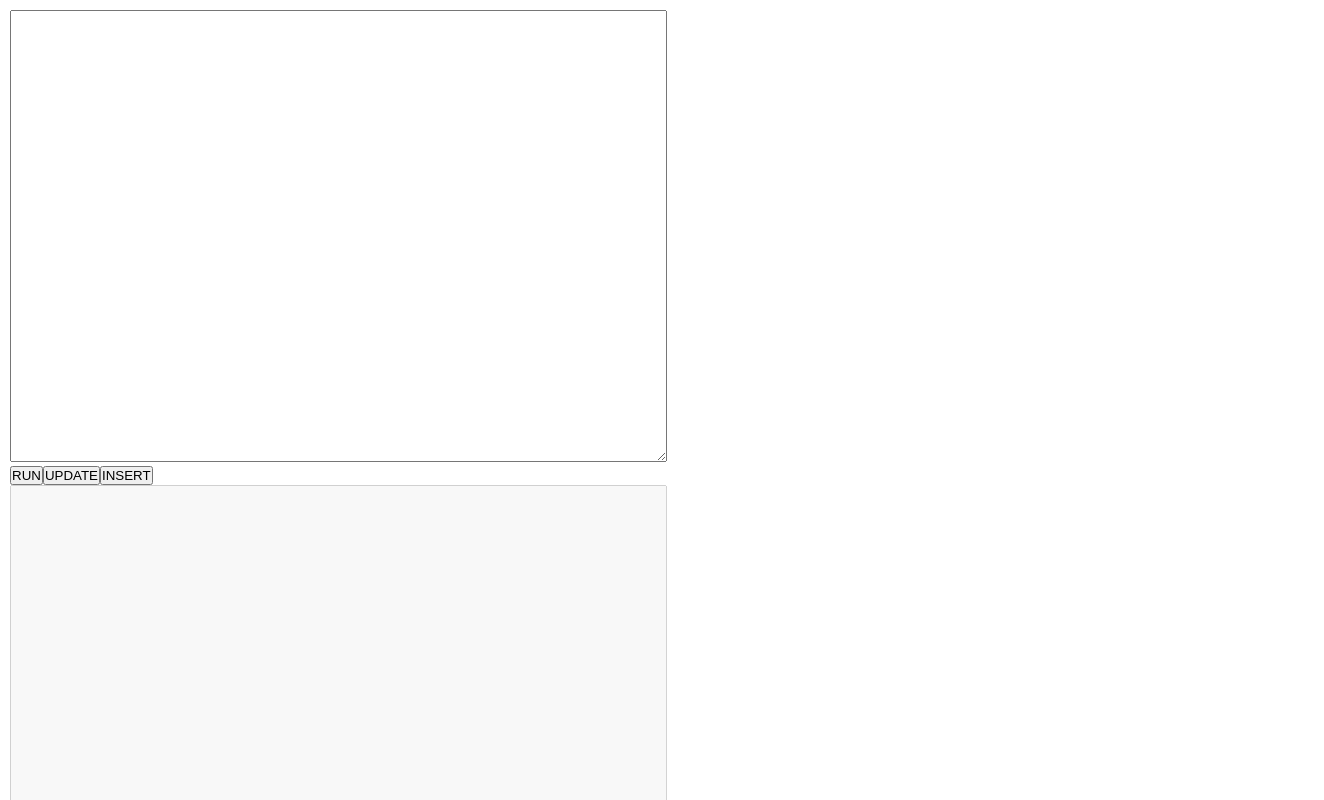
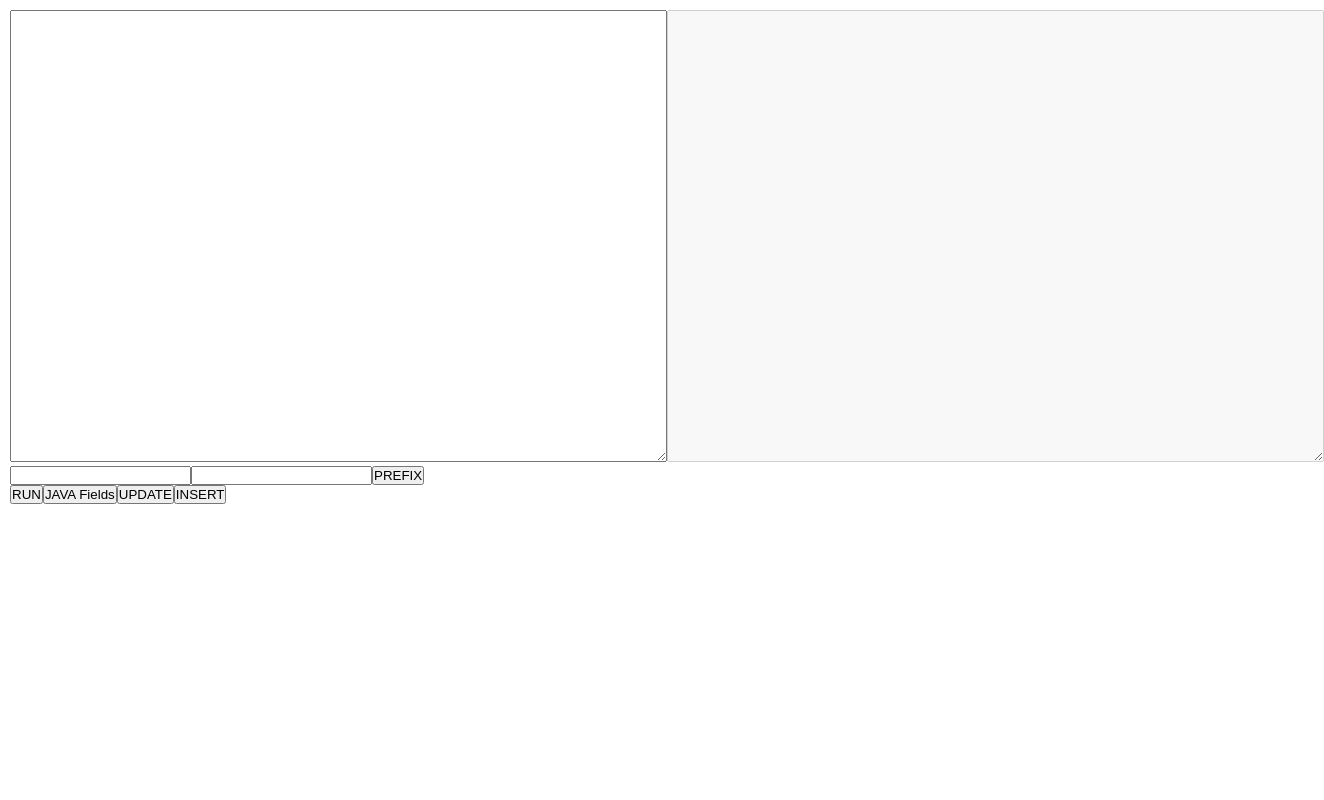
Before and after one commit to skennel2/react_no_cra, a React app: page / in a window 1280 px wide. Shown: the top 800 px of the page, 1324 px wide, since content can reach past the window. Built offline with nearby package versions, Linux system fonts and the light colour scheme.

Commit message:
update util

```diff
--- a/src/SqlProcessor.tsx
+++ b/src/SqlProcessor.tsx
@@ -10,24 +10,19 @@ interface SqlItem {
 
 export default (props: SqlProcessorProps) => {
     const [value, setValue] = useState('');
+    const [prefix, setPrefix] = useState('');
+    const [suffix, setSuffix] = useState('');
+
     const [columnData, setColumnData] = useState<SqlItem[]>([]);
     const [result, setResult] = useState<string>('');
-    return (
-        <div style={{
-            padding: '10px'
-        }}>
-            <div>
-                <textarea cols={80} rows={30} value={value} onChange={(e) => {
-                    setValue(e.target.value);
-                }} />
-            </div>
-            <button onClick={() => {
+
+    const handleSetColumnDataClicked = () => {
         if (!value) {
             alert('입력된 데이터가 없음')
         }
 
         const columns = value.split(/(\s+)/)
-                    .filter(item => { console.log(item); return item.trim().length > 0 })
+            .filter(item => {return item.trim().length > 0 })
             .map(item => item.trim())
             .map(item => item.replace(',', ''))
             .map(item => {
@@ -46,53 +41,111 @@ export default (props: SqlProcessorProps) => {
             });
 
         setColumnData(columns);
-            }}>RUN</button>
+    }
 
-            <button onClick={() => {
+    const handleUpdateClicked = () => {
         let result = '';
         columnData.forEach((item) => {
             result += item.original + ' = ' + item.mybatisVariable + ',' + '\r'
         })
 
         setResult(result)
-            }}>
-                UPDATE
-            </button>
-            <button onClick={() => {
-                let result = '(';
+    }
+
+    const handleInsertClicked = () => {
+        let result = "INSERT INTO \r"
+        result += '(\r';
+
         columnData.forEach((item, index) => {
-                    result += item.original + ', ';
-                    if(index > 0 && index % 4 === 0) {
+            result += item.original;
+            if (index < columnData.length - 1) {
+                result += ', ';
+            }
+
+            if (index > 0 && index % 4 === 0) {
                 result += '\r'
             }
         })
-                result += ') VALUES ('
+        result += '\r) VALUES \r(\r'
 
         columnData.forEach((item, index) => {
-                    result += item.mybatisModelVariable + ', '
+            result += item.mybatisModelVariable;
+            if (index < columnData.length - 1) {
+                result += ', ';
+            }
 
-                    if(index > 0 && index % 4 === 0) {
+            if (index > 0 && index % 4 === 0) {
                 result += '\r'
             }
         })
 
+        result += '\r)'
+
         setResult(result)
+    }
+
+    const handlePrefix = () => {
+        const resultData = columnData.map((item) => {
+            return prefix + item.original + suffix
+        });
+
+        setResult(resultData.join('\r'))
+    }
+
+    const handleJavaFieldsClicked = () => {
+        const resultData = columnData.map((item) => {
+            return item.javaField;
+        });
+
+        setResult(resultData.join('\r'))
+    }
+
+    return (
+        <div style={{
+            padding: '10px'
         }}>
-                INSERT
-            </button>
+            <div style={{
+                display: 'flex'
+
+            }}>
                 <div>
-                <textarea cols={80} rows={30} value={result} disabled={true}/>
+                    <textarea cols={80} rows={30} value={value} onChange={(e) => {
+                        setValue(e.target.value);
+                    }} />
+                </div>
+                <div>
+                    <textarea cols={80} rows={30} value={result} disabled={true} />
+                </div>
+            </div>
+            <div>
+                <div>
+                    <label htmlFor="" title='PREFIX'>
+                        <input type="text"
+                            value={prefix}
+                            onChange={(e) => {
+                                setPrefix(e.target.value)
+                            }} />
+                    </label>
+                    <label htmlFor="" title='SUFFIX'>
+                        <input type="text"
+                            value={suffix}
+                            onChange={(e) => {
+                                setSuffix(e.target.value)
+                            }}
+                        />
+                    </label>
+                    <button onClick={handlePrefix}>PREFIX</button>
+                </div>
+                <div>
+                    <button onClick={handleSetColumnDataClicked}>RUN</button>
+                    <button onClick={handleJavaFieldsClicked}>JAVA Fields</button>
+                    <button onClick={handleUpdateClicked}>UPDATE</button>
+                    <button onClick={handleInsertClicked}>INSERT</button>
+                </div>
             </div>
         </div>
     )
 }
-
-// function toUpdateSql(originals: string[]) {
-//     return `
-//     UPDATE TABLE
-//        SET ${}
-//     `
-// }
 
 function toMyBatisVariable(camelCase: string) {
     return '#{' + camelCase + '}';
@@ -102,13 +155,17 @@ function toMyBatisModelVariable(camelCase: string) {
     return '#{model.' + camelCase + '}';
 }
 
-function decorateValueToJavaField(camelCaseValue: string, type: string = 'String') {
+function decorateValueToJavaField(camelCaseValue: string) {
+    let type = 'String';
+    if(camelCaseValue.endsWith('Amt') || camelCaseValue.endsWith('Sq')) {
+        type = 'BigDecimal'
+    }
+
     return 'private ' + type + ' ' + camelCaseValue + ';'
 }
 
 function toUnderscoreToCamelCase(value: string) {
     const splitByUnderBarList = value.split('_');
-    console.log(splitByUnderBarList)
     if (splitByUnderBarList.length <= 0) {
         return '';
     }
```
Lines whose indentation alone changed are shown as unchanged.
